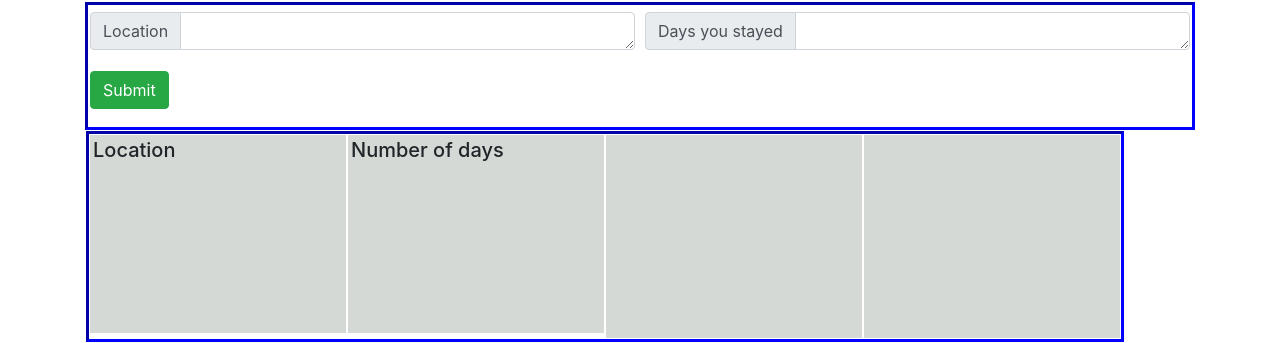
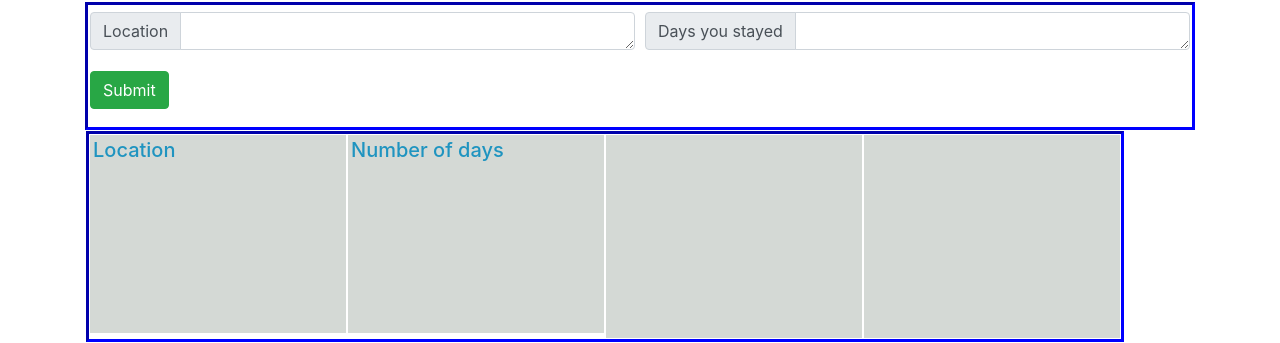
Before and after one commit to Dinistpn/websitedinis, a Flask app: template templates/index.html in a window 1280 px wide. Shown: the part 899-1242 px from the top of the page. Run offline with Flask 2, Linux system fonts and the light colour scheme; the template is opened without the code that fills it, so the values that code supplies are empty; some libraries are stand-ins or nearby versions.

Commit message:
whatever

```diff
--- a/app.py
+++ b/app.py
@@ -50,7 +50,7 @@ def index():
 
         # Redirect user to index
         return redirect(request.referrer)
-    dest=exe.execute("select * from destinations;")
+    dest=exe.execute("select * from destinations order by id Desc LIMIT 6;")
 
     destinations= dest.fetchall()
 
--- a/templates/index.html
+++ b/templates/index.html
@@ -48,7 +48,7 @@
 
           <div class="card2">
             <div class="card-body2">
-              <h5>Location</h5>
+              <h5 style="color:#1f94c0">Location</h5>
               {% for dest in destinations %}
                 <h6>{{dest['location']}}<h6 class="ee">
               {% endfor %}
@@ -56,7 +56,7 @@
           </div>
           <div class="card2">
               <div class="card-body2">
-                <h5>Number of days</h5>
+                <h5 style="color:#1f94c0">Number of days</h5>
                 {% for dest in destinations %}
                   <h6>{{dest['days']}}<h6 class="ee">
                 {% endfor %}
```
Also changed, not shown: templates/image.html (+6 -2 lines).
